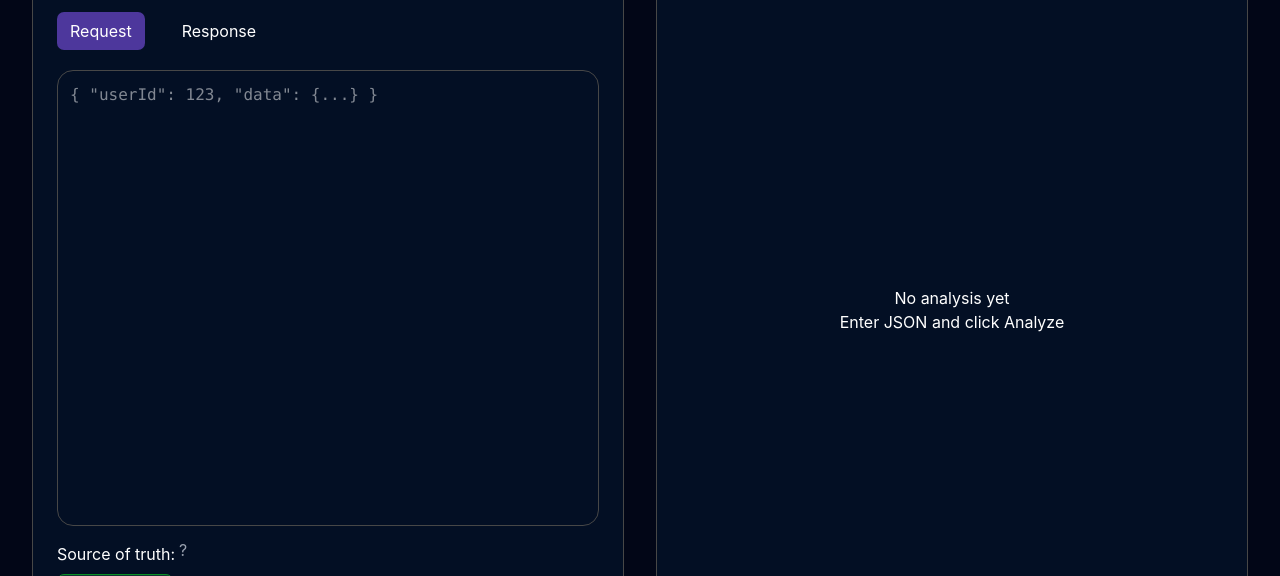
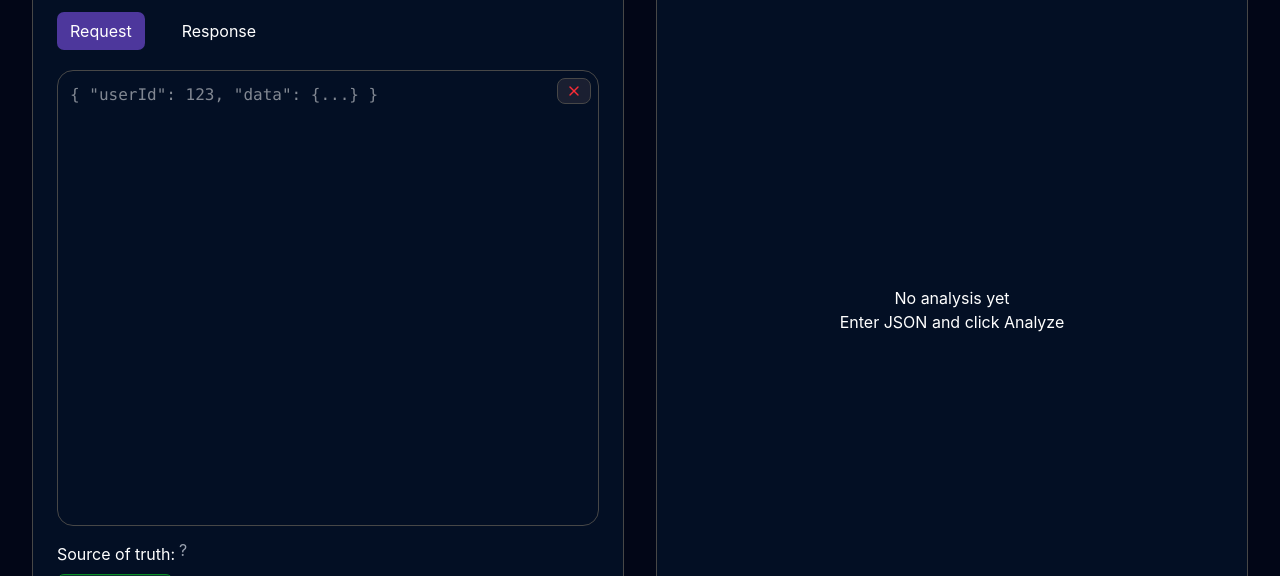
Before and after one commit to sandraamurao/revel, a React (Vite) app: page / in a window 1280 px wide. Shown: the part 184-760 px from the top of the page. Built offline with nearby package versions, Linux system fonts and the light colour scheme.

Commit message:
added clear button inside textarea & simmplified code for activeTextArea

```diff
--- a/src/components/JsonInput.tsx
+++ b/src/components/JsonInput.tsx
@@ -2,7 +2,7 @@ import { useState } from "react";
 import { useApiState } from "../store/useStore";
 import compareJson from "../utils/compareJson";
 import { getAiExplanation } from "../services/api";
-import { Trash2 } from "lucide-react";
+import { Trash2, X } from "lucide-react";
 import { flattenObject } from "../utils/flattenObject";
 
 function JsonInput() {
@@ -46,9 +46,19 @@ function JsonInput() {
 		}
 	}
 
-	function clearTextArea() {
+	function clearAllTextArea() {
 			setRequest("");
 			setResponse("");
+			setIssues([]);
+			setAiExplanation("");
+	}
+
+	function clearActiveTextArea() {
+		if (activeTextArea === "Request")
+			setRequest("");
+		else
+			setResponse("");
+
 		setIssues([]);
 		setAiExplanation("");
 	}
@@ -164,33 +174,23 @@ function JsonInput() {
 					))}
 				</div>
 
-				{activeTextArea == "Request" && (
-					<div id="request-textarea" className="mb-4 flex-1">
+				<div id="textarea-input" className="mb-4 flex-1 relative">
+					<button
+						onClick={clearActiveTextArea}
+						className="absolute top-2 right-2 bg-[#1a1f31] border border-[#474747] rounded-lg px-2 py-1 text-xs hover:bg-red-900/30 hover:border-red-500"
+					>
+						<X className="w-4 h-4 text-red-500" />
+					</button>
 					<textarea
 						onChange={handleOnChange}
-							name="request"
+						name={sourceOfTruth}
 						placeholder='{ "userId": 123, "data": {...} }'
 						className="font-mono w-full h-full min-h-[450px] p-3 border border-[#474747] focus:border-blue-500 outline-none rounded-2xl resize-none"
-							value={requestJson}
+						value={activeTextArea === "Request" ? requestJson : responseJson}
 					>
-
 					</textarea>
 				</div>
-				)}
 
-				{activeTextArea == "Response" && (
-					<div id="response-textarea" className="mb-4 flex-1">
-						<textarea
-							onChange={handleOnChange}
-							name="response"
-							placeholder='{ "user_id": 123, "action": "fetch_data" }'
-							className="font-mono w-full h-full min-h-[450px] p-3 border border-[#474747] focus:border-blue-500 outline-none rounded-2xl resize-none"
-							value={responseJson}
-						>
-
-						</textarea>
-					</div>
-				)}
 
 				<div>
 					<div className="relative inline-flex items-start">
@@ -226,7 +226,7 @@ function JsonInput() {
 						Analyze
 					</button>
 					<button
-						onClick={clearTextArea}
+						onClick={clearAllTextArea}
 						className="flex-1 border-[0.5px] border-[#836fb9] rounded-lg pt-2 pb-2 hover:bg-[#b91010] hover:border-[#eb5959]"
 					>
 						<span className=" flex flex-row items-center justify-center-safe gap-2">
```
Lines whose indentation alone changed are shown as unchanged.
